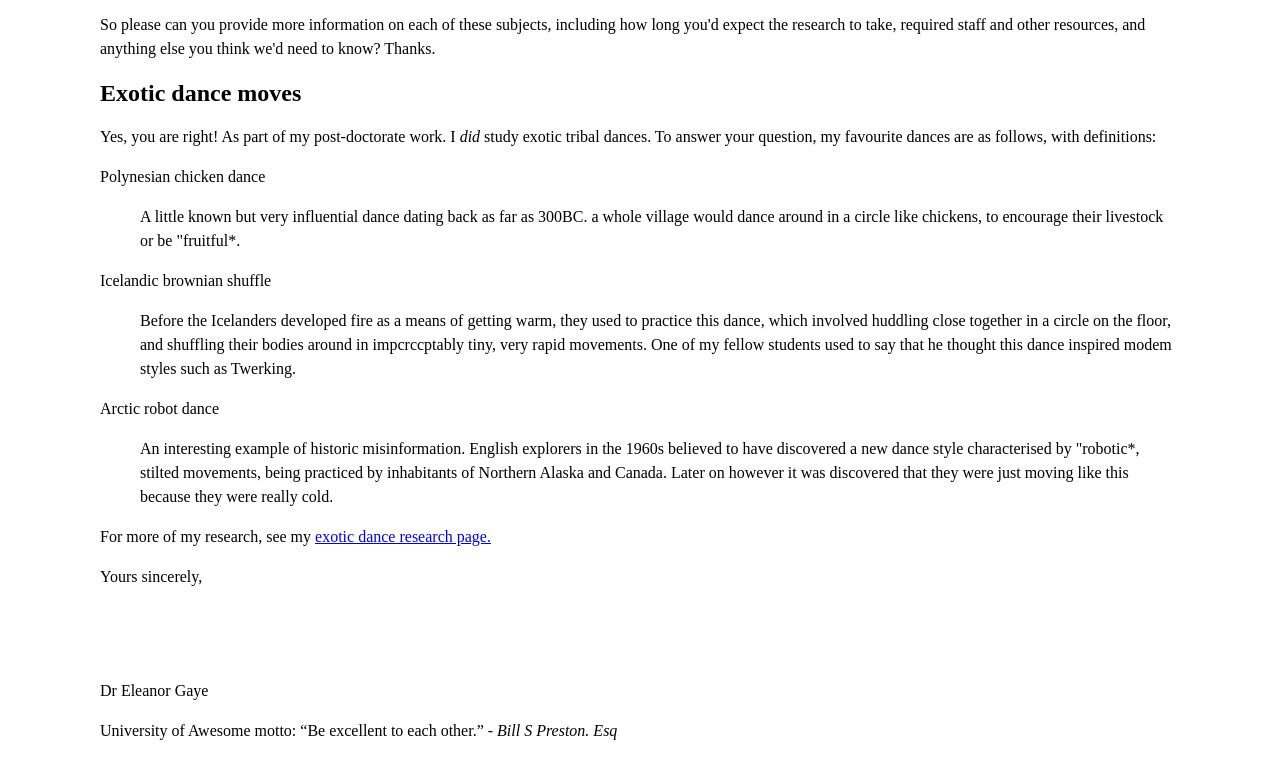
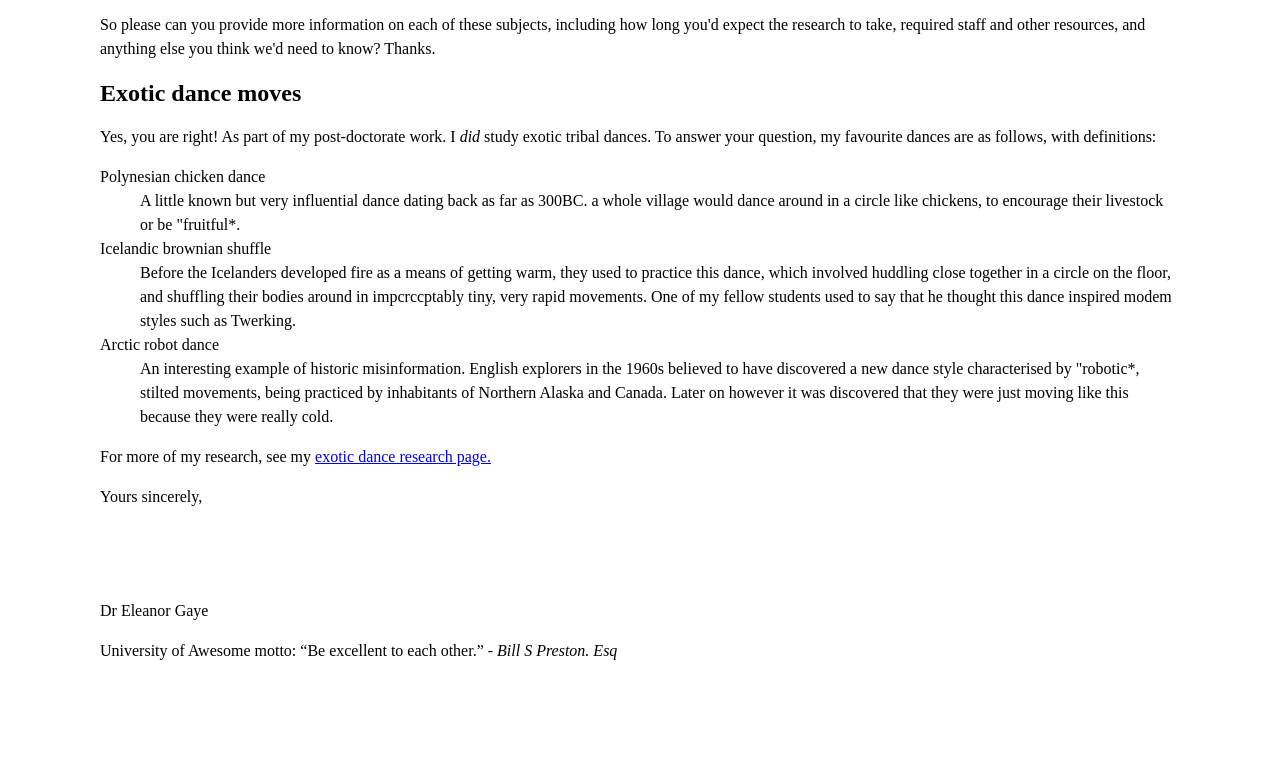
Before and after one commit to VeroPolegre/RampUp_day01_letter, a plain HTML site: page index.html in a window 1280 px wide. Shown: the part 1050-1809 px from the top of the page. After the commit the page ends 1729 px from the top, so only its background shows below. Drawn offline with Linux system fonts and the light colour scheme.

Commit message:
Added description list element

```diff
--- a/index.html
+++ b/index.html
@@ -103,22 +103,23 @@
           <i>did</i> study exotic tribal dances. To answer your question, my
           favourite dances are as follows, with definitions:
         </p>
-        <p>Polynesian chicken dance</p>
+        <dl>
+          <dt>Polynesian chicken dance</dt>
           <dd>
-          A little known but very influential dance dating back as far as 300BC.
-          a whole village would dance around in a circle like chickens, to
-          encourage their livestock or be "fruitful*.
+            A little known but very influential dance dating back as far as
+            300BC. a whole village would dance around in a circle like chickens,
+            to encourage their livestock or be "fruitful*.
           </dd>
-        <p>Icelandic brownian shuffle</p>
+          <dt>Icelandic brownian shuffle</dt>
           <dd>
-          Before the Icelanders developed fire as a means of getting warm, they
-          used to practice this dance, which involved huddling close together in
-          a circle on the floor, and shuffling their bodies around in
-          impcrccptably tiny, very rapid movements. One of my fellow students
-          used to say that he thought this dance inspired modem styles such as
-          Twerking.
+            Before the Icelanders developed fire as a means of getting warm,
+            they used to practice this dance, which involved huddling close
+            together in a circle on the floor, and shuffling their bodies around
+            in impcrccptably tiny, very rapid movements. One of my fellow
+            students used to say that he thought this dance inspired modem
+            styles such as Twerking.
           </dd>
-        <p>Arctic robot dance</p>
+          <dt>Arctic robot dance</dt>
           <dd>
             An interesting example of historic misinformation. English explorers
             in the 1960s believed to have discovered a new dance style
@@ -127,6 +128,7 @@
             discovered that they were just moving like this because they were
             really cold.
           </dd>
+        </dl>
         <p>
           For more of my research, see my
           <a href="https://www.youtube.com/watch?v=dQw4w9WgXcQ"
```
Lines whose indentation alone changed are shown as unchanged.
